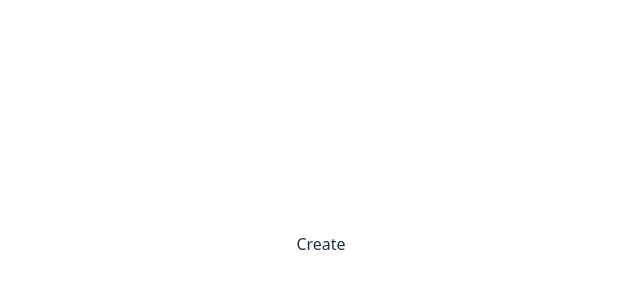
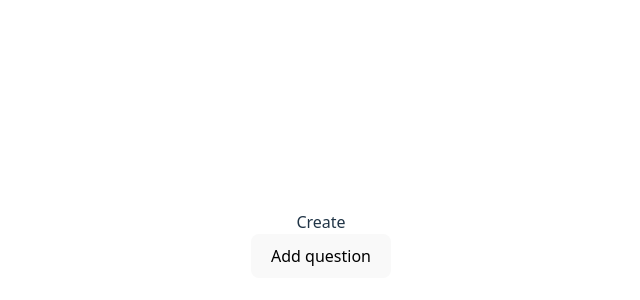
Before and after one commit to kkgomez2/secret-pulse, a React (Vite) app: page /create in a window 1280 px wide. Shown: the part 156-456 px from the top of the page, without its empty margins (319-959 px from the left). Built offline with nearby package versions, Linux system fonts and the light colour scheme.

Commit message:
Placeholder button

```diff
--- a/src/pages/Create.tsx
+++ b/src/pages/Create.tsx
@@ -1,8 +1,22 @@
+const Create = () => {
+  const addQuestion = () => {
+    console.log("Question Added");
+  };
+  return (
+    <>
+      <div>Create</div>
 
-const Create = () => {
-  return (
-    <div>Create</div>
-  )
-}
+      <div>
+        <button
+          onClick={() => {
+            addQuestion();
+          }}
+        >
+          Add question
+        </button>
+      </div>
+    </>
+  );
+};
 
-export default Create
+export default Create;
```
